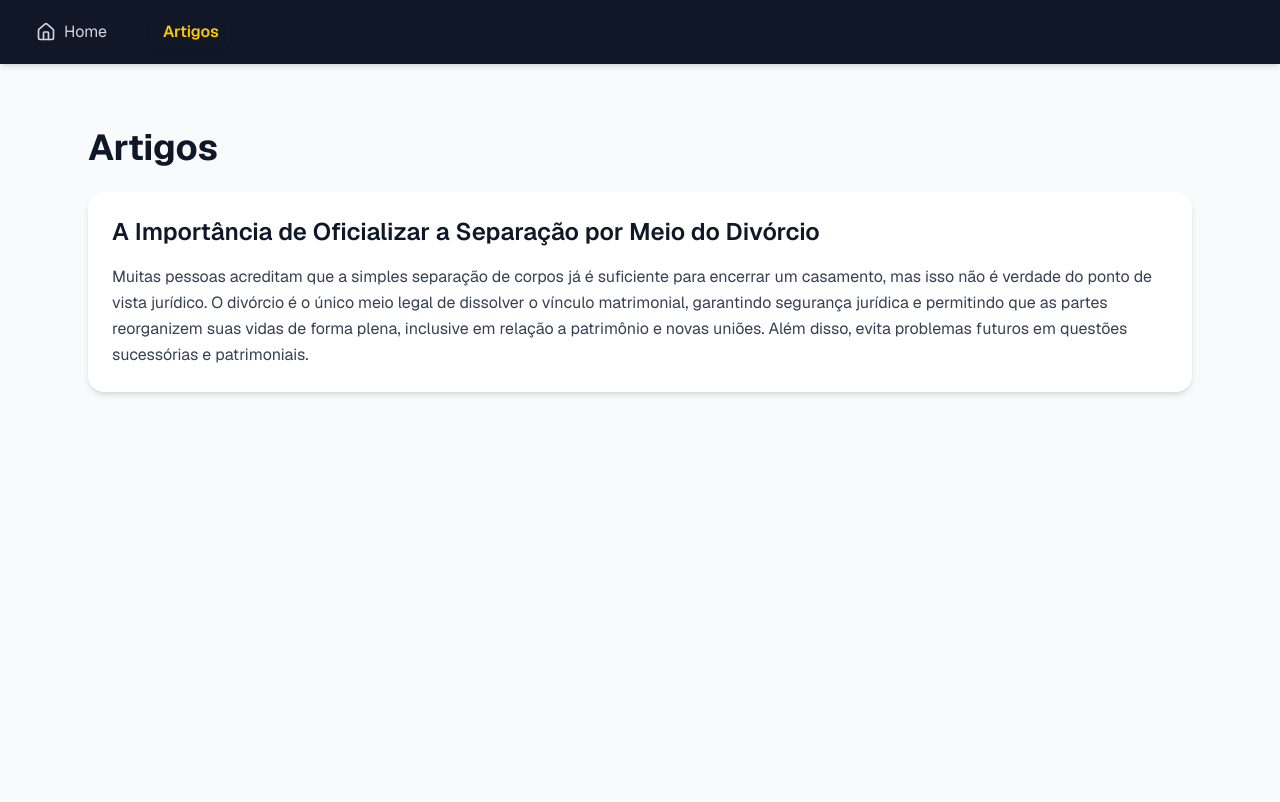
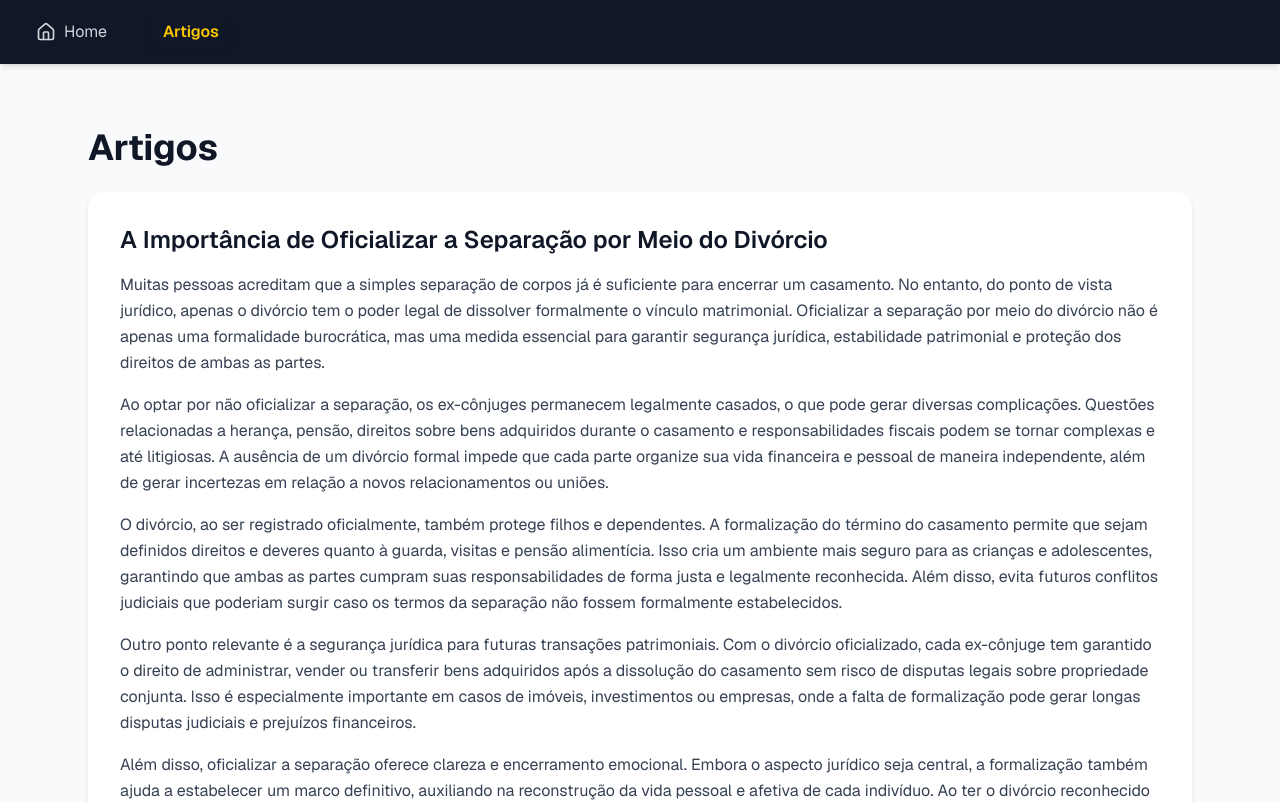
Before and after one commit to Igorviny/igor-brito-advocacia, a Next.js app: page /artigos in a window 1280 px wide. Shown: the top 802 px of the page. Built offline with nearby package versions, Linux system fonts and the light colour scheme.

Commit message:
Atualiza artigo da aba Artigos com texto completo sobre divórcio

```diff
--- a/src/app/artigos/page.tsx
+++ b/src/app/artigos/page.tsx
@@ -42,14 +42,51 @@ export default function Artigos() {
       <main className="max-w-6xl mx-auto px-6 py-12">
         <h1 className="text-4xl font-bold mb-6">Artigos</h1>
 
-        <article className="bg-white p-6 rounded-2xl shadow-md hover:shadow-xl transform hover:scale-105 transition duration-300">
+        <article className="bg-white p-8 rounded-2xl shadow-md hover:shadow-xl transform hover:scale-105 transition duration-300">
           <h2 className="text-2xl font-semibold mb-4">A Importância de Oficializar a Separação por Meio do Divórcio</h2>
+          <p className="text-gray-700 leading-relaxed mb-4">
+            Muitas pessoas acreditam que a simples separação de corpos já é suficiente para encerrar
+            um casamento. No entanto, do ponto de vista jurídico, apenas o divórcio tem o poder legal
+            de dissolver formalmente o vínculo matrimonial. Oficializar a separação por meio do divórcio
+            não é apenas uma formalidade burocrática, mas uma medida essencial para garantir segurança
+            jurídica, estabilidade patrimonial e proteção dos direitos de ambas as partes.
+          </p>
+          <p className="text-gray-700 leading-relaxed mb-4">
+            Ao optar por não oficializar a separação, os ex-cônjuges permanecem legalmente casados,
+            o que pode gerar diversas complicações. Questões relacionadas a herança, pensão, direitos
+            sobre bens adquiridos durante o casamento e responsabilidades fiscais podem se tornar
+            complexas e até litigiosas. A ausência de um divórcio formal impede que cada parte
+            organize sua vida financeira e pessoal de maneira independente, além de gerar incertezas
+            em relação a novos relacionamentos ou uniões.
+          </p>
+          <p className="text-gray-700 leading-relaxed mb-4">
+            O divórcio, ao ser registrado oficialmente, também protege filhos e dependentes. A
+            formalização do término do casamento permite que sejam definidos direitos e deveres quanto
+            à guarda, visitas e pensão alimentícia. Isso cria um ambiente mais seguro para as crianças
+            e adolescentes, garantindo que ambas as partes cumpram suas responsabilidades de forma justa
+            e legalmente reconhecida. Além disso, evita futuros conflitos judiciais que poderiam surgir
+            caso os termos da separação não fossem formalmente estabelecidos.
+          </p>
+          <p className="text-gray-700 leading-relaxed mb-4">
+            Outro ponto relevante é a segurança jurídica para futuras transações patrimoniais. Com
+            o divórcio oficializado, cada ex-cônjuge tem garantido o direito de administrar, vender
+            ou transferir bens adquiridos após a dissolução do casamento sem risco de disputas legais
+            sobre propriedade conjunta. Isso é especialmente importante em casos de imóveis, investimentos
+            ou empresas, onde a falta de formalização pode gerar longas disputas judiciais e prejuízos
+            financeiros.
+          </p>
+          <p className="text-gray-700 leading-relaxed mb-4">
+            Além disso, oficializar a separação oferece clareza e encerramento emocional. Embora o
+            aspecto jurídico seja central, a formalização também ajuda a estabelecer um marco definitivo,
+            auxiliando na reconstrução da vida pessoal e afetiva de cada indivíduo. Ao ter o divórcio
+            reconhecido legalmente, os ex-cônjuges podem seguir em frente sem amarras legais e
+            psicológicas, promovendo um processo de adaptação mais saudável.
+          </p>
           <p className="text-gray-700 leading-relaxed">
-            Muitas pessoas acreditam que a simples separação de corpos já é suficiente para encerrar
-            um casamento, mas isso não é verdade do ponto de vista jurídico. O divórcio é o único
-            meio legal de dissolver o vínculo matrimonial, garantindo segurança jurídica e permitindo
-            que as partes reorganizem suas vidas de forma plena, inclusive em relação a patrimônio e
-            novas uniões. Além disso, evita problemas futuros em questões sucessórias e patrimoniais.
+            Em resumo, oficializar a separação por meio do divórcio é indispensável para assegurar
+            direitos, evitar problemas legais e patrimoniais, proteger filhos e dependentes, e oferecer
+            um encerramento claro da união. É uma medida que combina aspectos legais, financeiros e
+            emocionais, promovendo segurança e tranquilidade para todos os envolvidos.
           </p>
         </article>
       </main>
```
